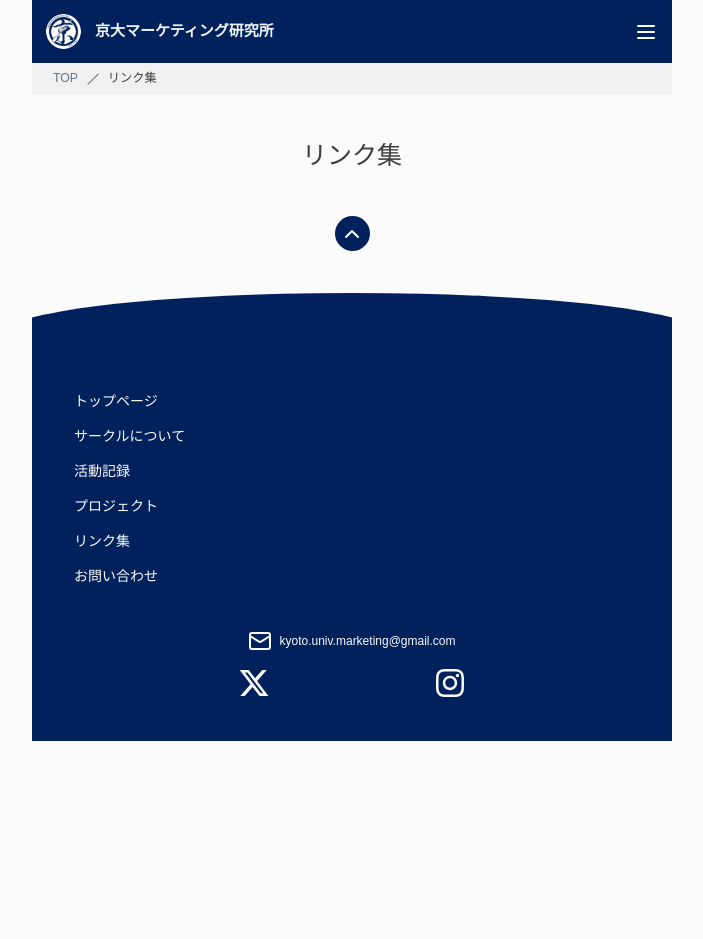
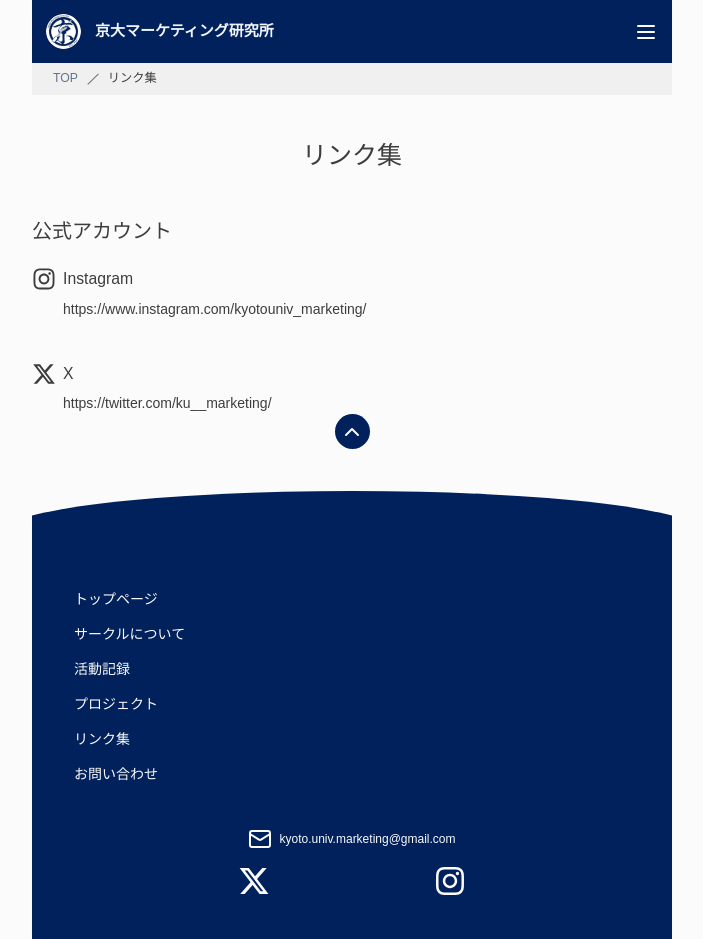
Before and after one commit to kyoto-univ-marketing/kyoto-univ-marketing-web, a Next.js app: page /links in a window 1280 px wide. Shown: the whole page, without its empty margins (288-991 px from the left). Before the commit the page ends 800 px from the top, so only its background shows below. Built offline with nearby package versions, Linux system fonts and the light colour scheme; a web font is replaced by a local one.

Commit message:
公式アカウントまで組んだ

```diff
--- a/src/components/links/LinksPage/LinksPage.tsx
+++ b/src/components/links/LinksPage/LinksPage.tsx
@@ -3,6 +3,8 @@ import { FC } from 'react'
 import { BreadCrumb } from '@/components/common/BreadCrumb/BreadCrumb'
 import { PageTitle } from '@/components/common/PageTitle/PageTitle'
 import { pageLinkObject } from '@/constants/pageLinks'
+
+import { OfficialAccountLinks } from '../OfficialAccountLinks/OfficialAccountLinks'
 
 export interface LinksPageProps {}
 
@@ -16,6 +18,10 @@ export const LinksPage: FC<LinksPageProps> = ({ ...props }) => {
                 ]}
             />
             <PageTitle>{pageLinkObject.LINKS.text}</PageTitle>
+            <div>
+                <h2 className='mb-6 text-heading'>公式アカウント</h2>
+                <OfficialAccountLinks />
+            </div>
         </>
     )
 }
```
